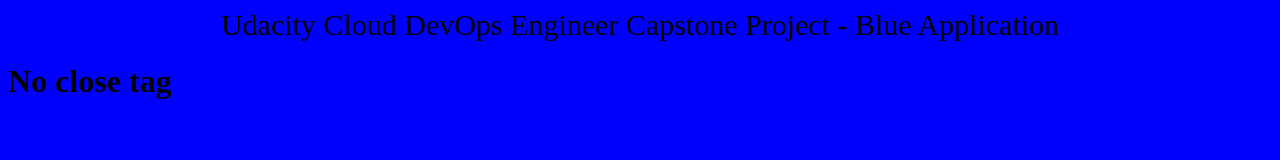
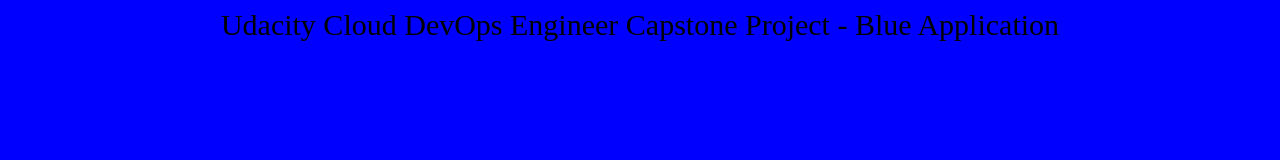
Before and after one commit to hoanggianguet/Udacity-Cloud-DevOps-Capstone-Project, a plain HTML site: page blue-app/index.html in a window 1280 px wide. Drawn offline with Linux system fonts and the light colour scheme.

Commit message:
Update blue index file

```diff
--- a/blue-app/index.html
+++ b/blue-app/index.html
@@ -5,6 +5,5 @@
 	</head>
 	<body style="background-color: blue;">
 		<div style="font-size: 30px;text-align: center;">Udacity Cloud DevOps Engineer Capstone Project - Blue Application</div>
-		<h1>No close tag
 	</body>
 </html>
```
